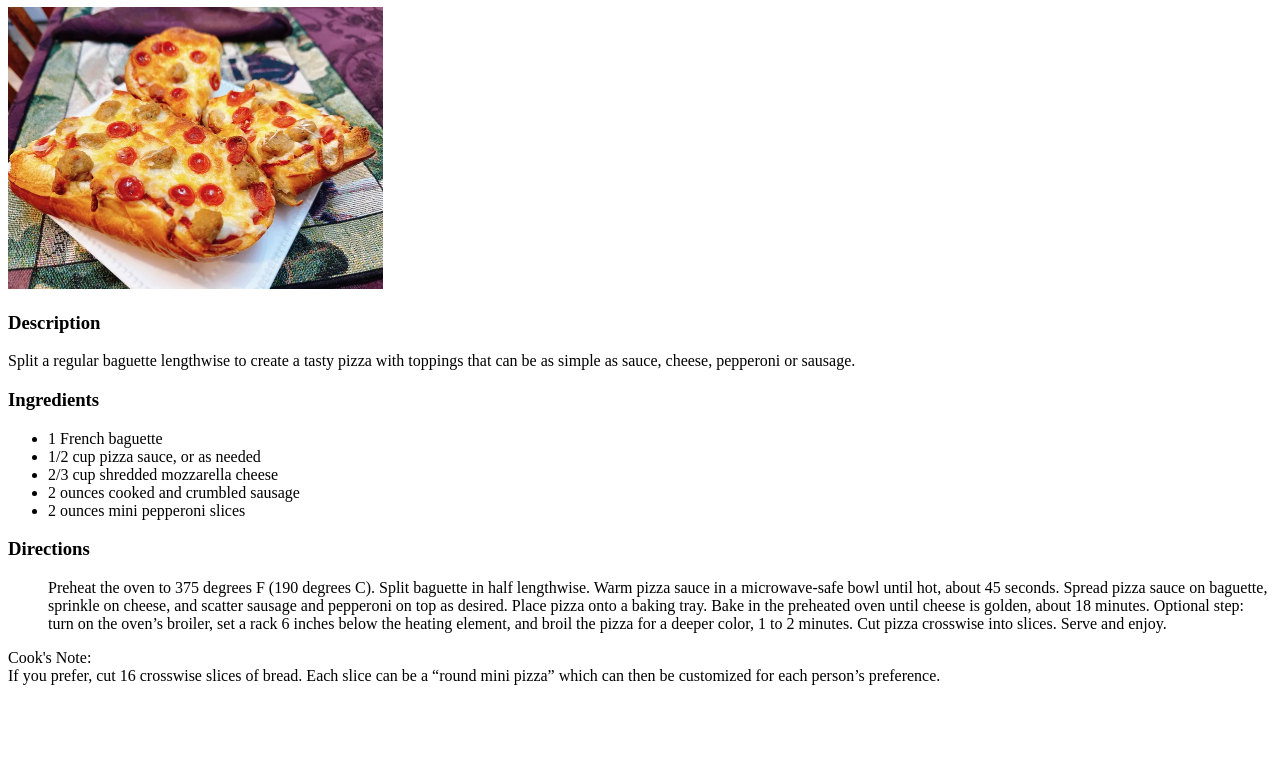
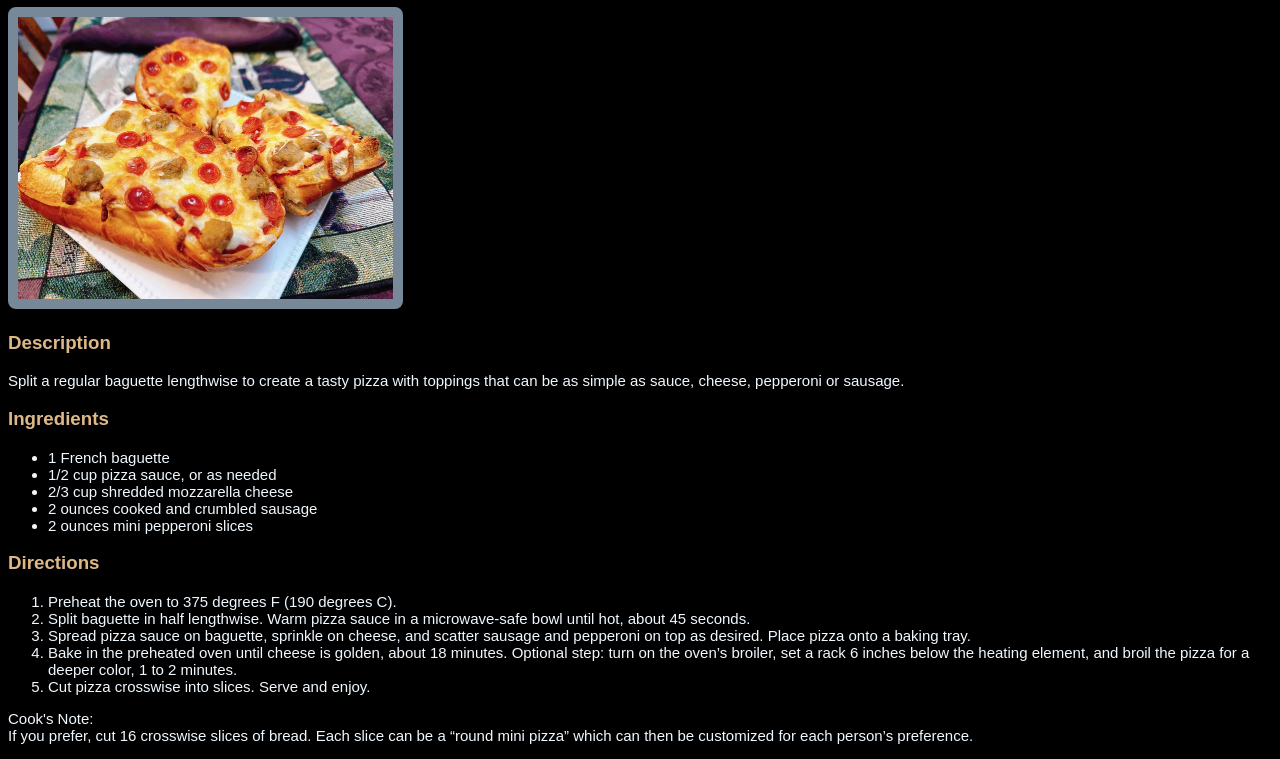
Before and after one commit to Indy80386/odin-recipes, a plain HTML site: page recipes/baguettepizza.html in a window 1280 px wide. Shown: the part 73-832 px from the top of the page. Before the commit the page ends 800 px from the top, so only its background shows below. Drawn offline with Linux system fonts and the light colour scheme.

Commit message:
Add CSS toproject

```diff
--- a/recipes/baguettepizza.html
+++ b/recipes/baguettepizza.html
@@ -4,17 +4,18 @@
     <meta charset="UTF-8">
     <meta name="viewport" content="width=device-width, initial-scale=1.0">
     <title>Baguette Pizza Recipe</title>
+    <link rel="stylesheet" href="../style.css">
 </head>
 <body>
-    <h1>Baguette Pizza</h1>
+    <h1 class="banner">Baguette Pizza</h1>
 
     <img src="baguettepizza.jpg" alt="Baguette Pizza" height="282" width="375">
 
-    <h3>Description</h3>
-        <p>Split a regular baguette lengthwise to create a tasty pizza with toppings that can be as simple as sauce, cheese, pepperoni or sausage.</p>
-    <h3>Ingredients</h3>
+    <h3 class="banner2">Description</h3>
+        <p class="ingred">Split a regular baguette lengthwise to create a tasty pizza with toppings that can be as simple as sauce, cheese, pepperoni or sausage.</p>
+    <h3 class="banner2">Ingredients</h3>
 
-    <ul>
+    <ul class="ingred">
         <li>1 French baguette</li>
         <li>1/2 cup pizza sauce, or as needed</li>
         <li>2/3 cup shredded mozzarella cheese</li>
@@ -22,15 +23,15 @@
         <li>2 ounces mini pepperoni slices</li>
     </ul>
 
-    <h3>Directions</h3>
-        <ol>
-            <il>Preheat the oven to 375 degrees F (190 degrees C).</il>
-            <il>Split baguette in half lengthwise. Warm pizza sauce in a microwave-safe bowl until hot, about  45 seconds.</il>
-            <il>Spread pizza sauce on baguette, sprinkle on cheese, and scatter sausage and pepperoni on top as desired. Place pizza onto a baking tray.</il>
-            <il>Bake in the preheated oven until cheese is golden, about 18 minutes. Optional step: turn on the oven’s broiler, set a rack 6 inches below the heating element, and broil the pizza for a deeper color, 1 to 2 minutes.</il>
-            <il>Cut pizza crosswise into slices. Serve and enjoy.</il>
+    <h3 class="banner2">Directions</h3>
+        <ol class="ingred">
+            <li>Preheat the oven to 375 degrees F (190 degrees C).</il>
+            <li>Split baguette in half lengthwise. Warm pizza sauce in a microwave-safe bowl until hot, about  45 seconds.</il>
+            <li>Spread pizza sauce on baguette, sprinkle on cheese, and scatter sausage and pepperoni on top as desired. Place pizza onto a baking tray.</il>
+            <li>Bake in the preheated oven until cheese is golden, about 18 minutes. Optional step: turn on the oven’s broiler, set a rack 6 inches below the heating element, and broil the pizza for a deeper color, 1 to 2 minutes.</il>
+            <li>Cut pizza crosswise into slices. Serve and enjoy.</il>
         </ol>
-        <p>Cook's Note:<br>
+        <p class="ingred">Cook's Note:<br>
         If you prefer, cut 16 crosswise slices of bread. Each slice can be a “round mini pizza” which can then be customized for each person’s preference.</p>
 
 </body>
--- /dev/null
+++ b/style.css
@@ -0,0 +1,32 @@
+
+body {
+    background-color: black;
+    font-family:Arial, Helvetica, sans-serif;
+}
+
+img {
+    border-radius: 8px;
+    border: 10px solid lightslategray;
+  }
+
+.reclinks {
+  color: lightblue;
+  font-size: 20px;
+  font-weight: 500;
+}
+
+.banner {
+    color: green;
+    font-weight: bold;
+}
+
+.banner2 {
+    color:burlywood;
+    font-weight: bold;
+}
+
+.ingred {
+    color: aliceblue;
+    font-size: 15px;
+    font-weight: 500;
+}
```
Also changed, not shown: index.html (+7 -6 lines), recipes/chocsauce.html (+6 -5 lines), recipes/corndogbites.html (+8 -7 lines), recipes/pbmousse.html (+8 -7 lines).
